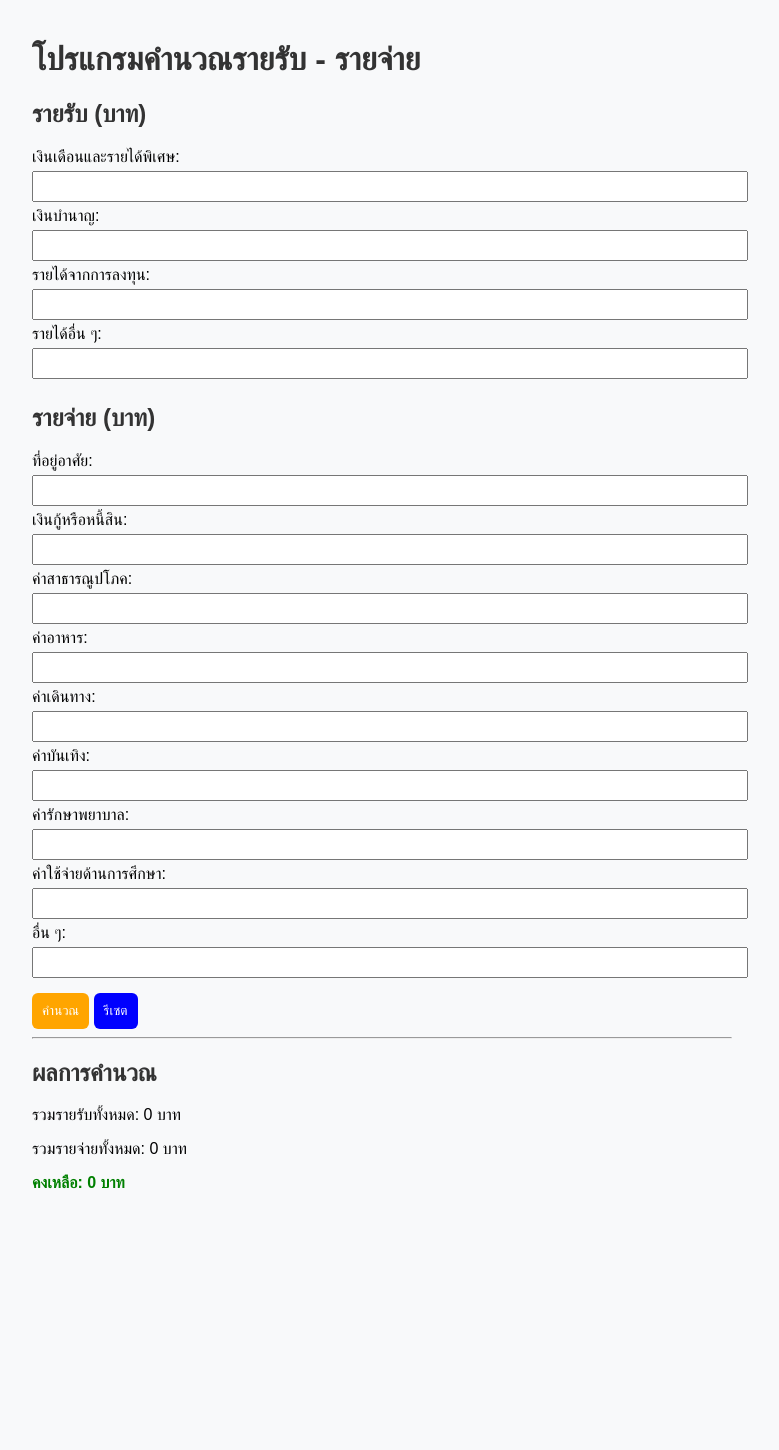
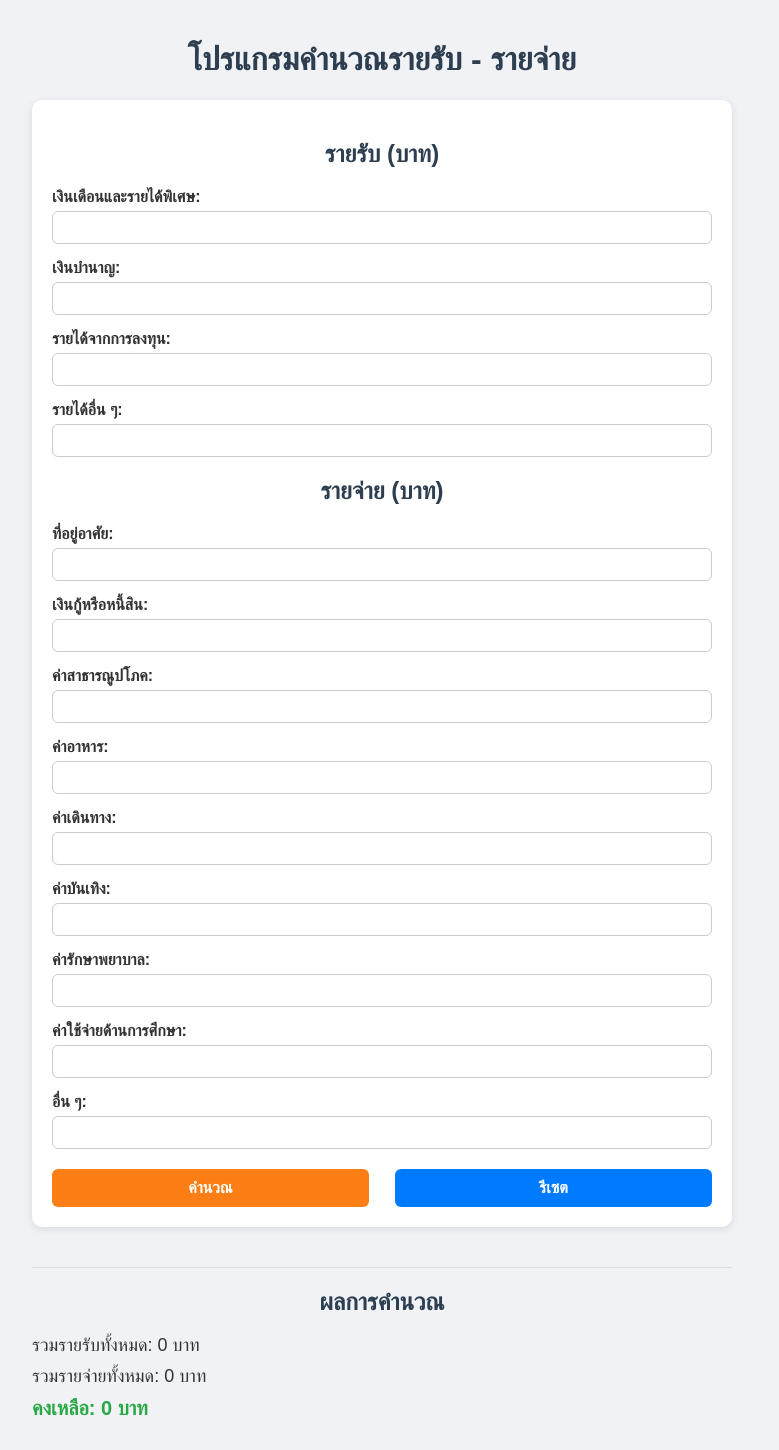
Before and after one commit to sirichot3440/data, a Flask app: page / in a window 1280 px wide. Shown: the whole page, without its empty margins (258-1037 px from the left). Before the commit the page ends 1189 px from the top, so only its background shows below. Run offline with Flask 3, Linux system fonts and the light colour scheme.

Commit message:
Refactor CSS styles for improved design

```diff
--- a/static/style.css
+++ b/static/style.css
@@ -1,56 +1,98 @@
 body {
-  font-family: 'Sarabun', sans-serif;
+    font-family: "Sarabun", sans-serif;
     max-width: 700px;
     margin: auto;
     padding: 20px;
-  background-color: #f8f9fa;
-}
-
-h1,
-h2 {
+    background-color: #f0f2f5;
     color: #333;
 }
 
-input {
-  margin: 5px 0;
-  padding: 6px;
-  width: 100%;
+h1, h2 {
+    color: #2c3e50;
+    text-align: center;
 }
 
-/* ปุ่มคำนวณเป็นสีส้ม */
-button[type='submit'] {
-  background-color: orange;
-  color: white;
+form {
+    background-color: #ffffff;
+    padding: 20px;
+    border-radius: 10px;
+    box-shadow: 0 2px 8px rgba(0, 0, 0, 0.1);
+    margin-top: 20px;
+}
+
+label {
+    display: block;
+    margin-top: 15px;
+    margin-bottom: 5px;
+    font-weight: bold;
+}
+
+input[type="number"] {
+    width: 100%;
+    padding: 8px;
+    border: 1px solid #ccc;
+    border-radius: 6px;
+    box-sizing: border-box;
+    transition: border-color 0.3s;
+}
+
+input[type="number"]:focus {
+    border-color: #007bff;
+    outline: none;
+}
+
+button {
+    width: 48%;
+    padding: 10px;
     border: none;
-  padding: 10px;
     border-radius: 6px;
     cursor: pointer;
-  margin-top: 10px;
+    margin-top: 20px;
+    font-weight: bold;
+    font-size: 16px;
 }
 
-/* Hover สีเข้มขึ้น */
-button[type='submit']:hover {
-  background-color: darkorange;
+button[type="submit"] {
+    background-color: #fd7e14;
+    color: white;
 }
 
-/* ปุ่มรีเซตเป็นสีน้ำเงิน */
-button[type='reset'] {
-  background-color: blue;
-  color: white;
-  border: none;
-  padding: 10px;
-  border-radius: 6px;
-  cursor: pointer;
-  margin-top: 10px;
+button[type="submit"]:hover {
+    background-color: #e46b06;
 }
 
-/* Hover สีเข้มขึ้น */
-button[type='reset']:hover {
-  background-color: darkblue;
+button[type="reset"] {
+    background-color: #007bff;
+    color: white;
+    float: right;
 }
 
-/* ข้อความคงเหลือสีเขียว */
+button[type="reset"]:hover {
+    background-color: #0056b3;
+}
+
+hr {
+    margin: 40px 0 20px;
+    border: none;
+    border-top: 1px solid #ddd;
+}
+
+p {
+    font-size: 18px;
+    margin: 10px 0;
+}
+
 .balance {
-  color: green;
+    color: #28a745;
+    font-size: 20px;
     font-weight: bold;
 }
+
+/* Responsive */
+@media (max-width: 600px) {
+    button {
+        width: 100%;
+        margin-bottom: 10px;
+        float: none;
+    }
+}
```
Lines whose indentation alone changed are shown as unchanged.
